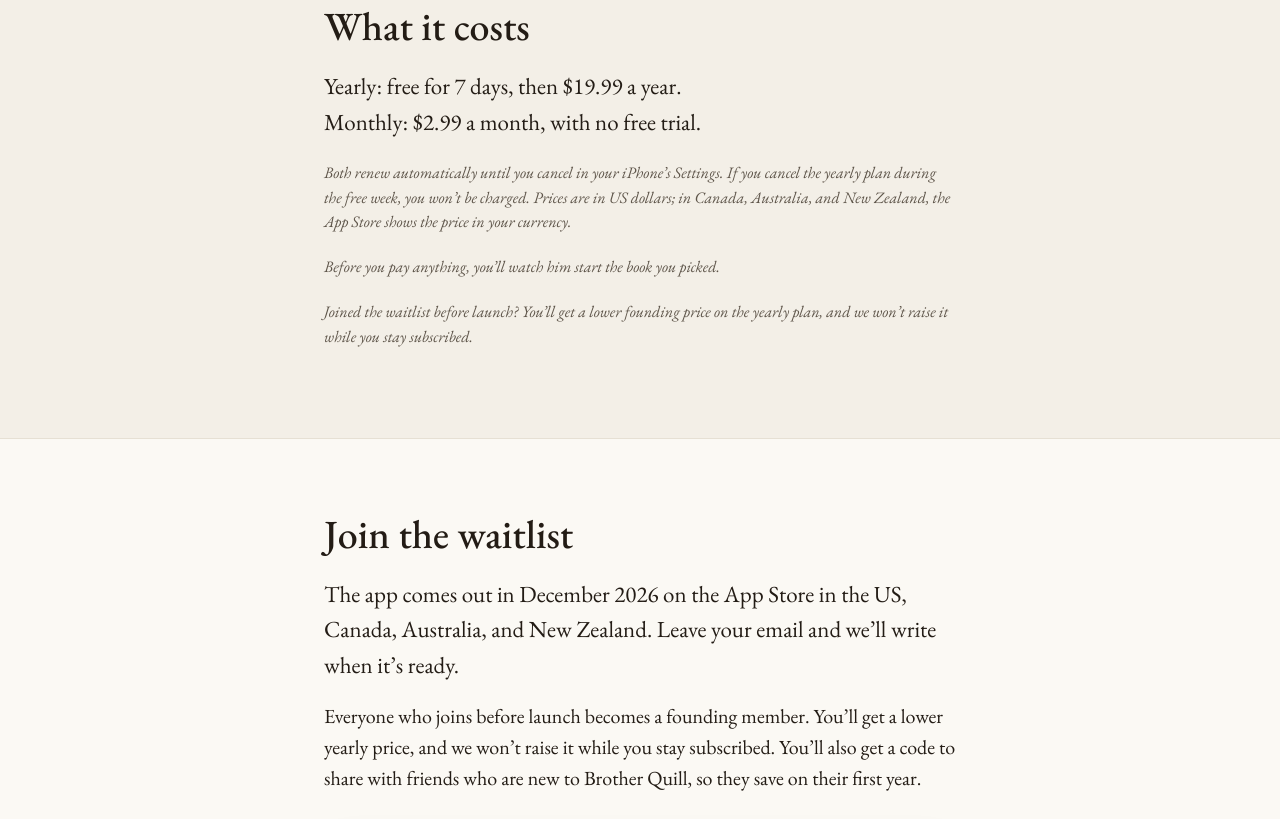
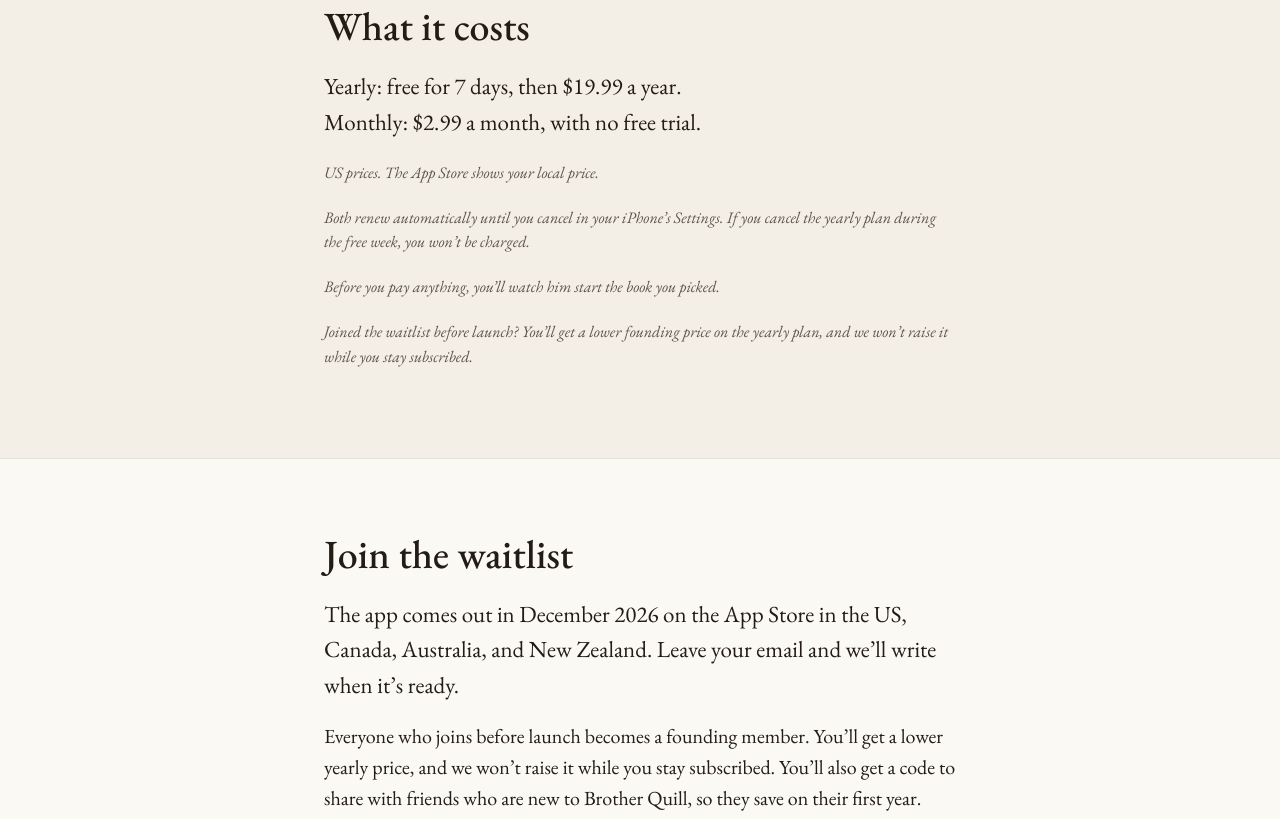
Before and after one commit to dev-brotherquill/brotherquill-site, a plain HTML site: page index.html in a window 1280 px wide. Shown: the part 4074-4893 px from the top of the page. Drawn offline with nearby package versions, Linux system fonts and the light colour scheme; a script that the page names is missing.

Commit message:
Say prices are US prices on the pricing section
"US prices. The App Store shows your local price." replaces the older
sentence about US dollars, matching the App Store description.

Co-Authored-By: Claude Opus 5.5 <noreply@anthropic.com>

```diff
--- a/index.html
+++ b/index.html
@@ -403,7 +403,8 @@
     <div class="wrap narrow">
       <h2>What it costs</h2>
       <p class="lede">Yearly: free for 7 days, then $19.99 a year.<br>Monthly: $2.99 a month, with no free trial.</p>
-      <p class="fine">Both renew automatically until you cancel in your iPhone&rsquo;s Settings. If you cancel the yearly plan during the free week, you won&rsquo;t be charged. Prices are in US dollars; in Canada, Australia, and New Zealand, the App Store shows the price in your currency.</p>
+      <p class="fine">US prices. The App Store shows your local price.</p>
+      <p class="fine">Both renew automatically until you cancel in your iPhone&rsquo;s Settings. If you cancel the yearly plan during the free week, you won&rsquo;t be charged.</p>
       <p class="fine">Before you pay anything, you&rsquo;ll watch him start the book you picked.</p>
       <p class="fine">Joined the waitlist before launch? You&rsquo;ll get a lower founding price on the yearly plan, and we won&rsquo;t raise it while you stay subscribed.</p>
     </div>
```
